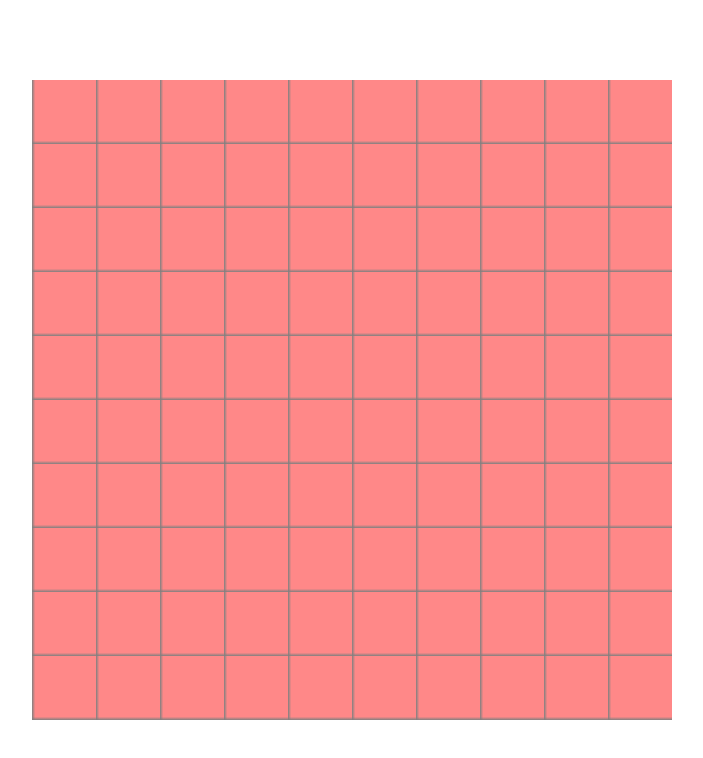
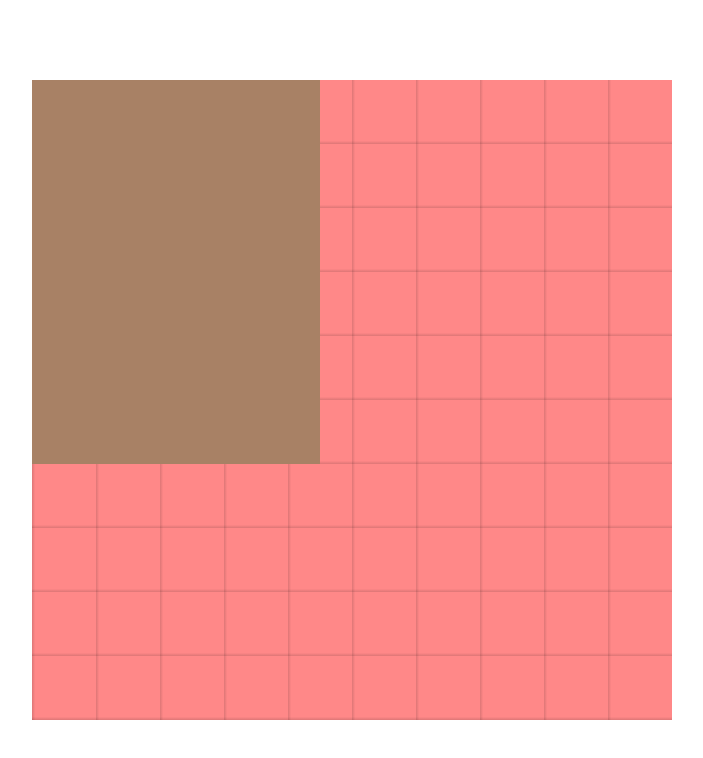
Before and after one commit to thatimoreira/CSScarton, a plain HTML site: page index.html in a window 1280 px wide. Shown: the whole page, without its empty margins (288-991 px from the left). Drawn offline with Linux system fonts and the light colour scheme.

Commit message:
Creates the face and the variable skin to applies the skin color to all body parts that uses that variable

```diff
--- a/index.html
+++ b/index.html
@@ -8,7 +8,10 @@
     </head>
     <body>
         <div id="cartoon">
+            <!-- base for the face -->
+            <div class="face">
 
+            </div>
         </div>
     </body>
 </html>
--- a/styles.css
+++ b/styles.css
@@ -1,10 +1,11 @@
 #cartoon {
+    --skin: #a88165;
     width: 80vmin;
     height: 80vmin;
     background: #f007;
     background-image:
-        repeating-linear-gradient(#0000 0 9.5%, gray 10%),
-        repeating-linear-gradient(to left, #0000 0 9.5%, gray 10%)
+        repeating-linear-gradient(#0000 0 9.5%, #0002 10%),
+        repeating-linear-gradient(to left, #0000 0 9.5%, #0002 10%)
         ;
 
     /* centers the div horizontally */
@@ -13,3 +14,17 @@
     left: 50%;
     transform:translate(-50%, -50%);
 }
+
+#cartoon div,
+#cartoon div.ha,
+#cartoon div.hb {
+    content: "";
+    display: block;
+    position: absolute;
+}
+
+.face {
+    width: 45%;
+    height: 60%;
+    background: var(--skin);
+}
```
